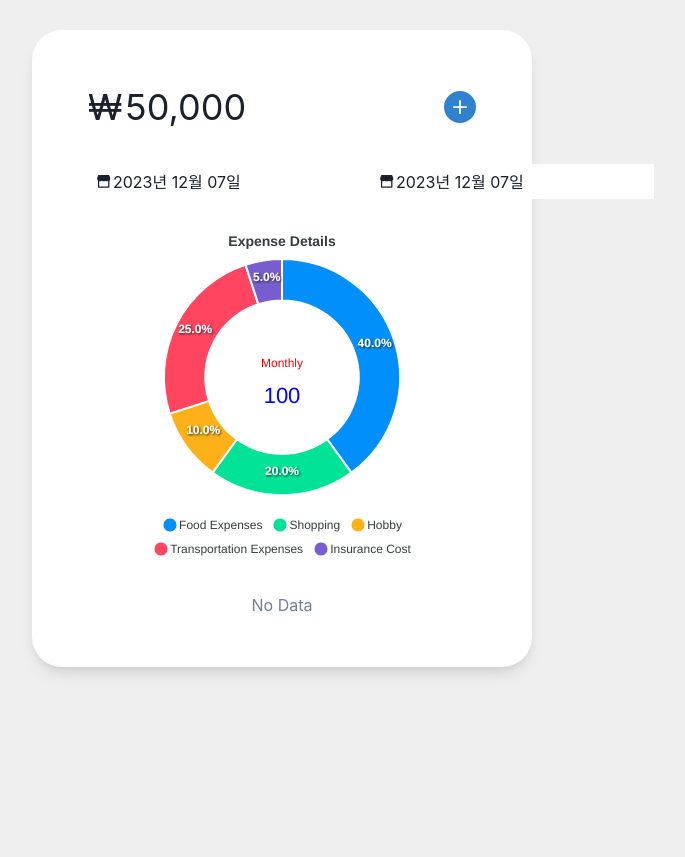
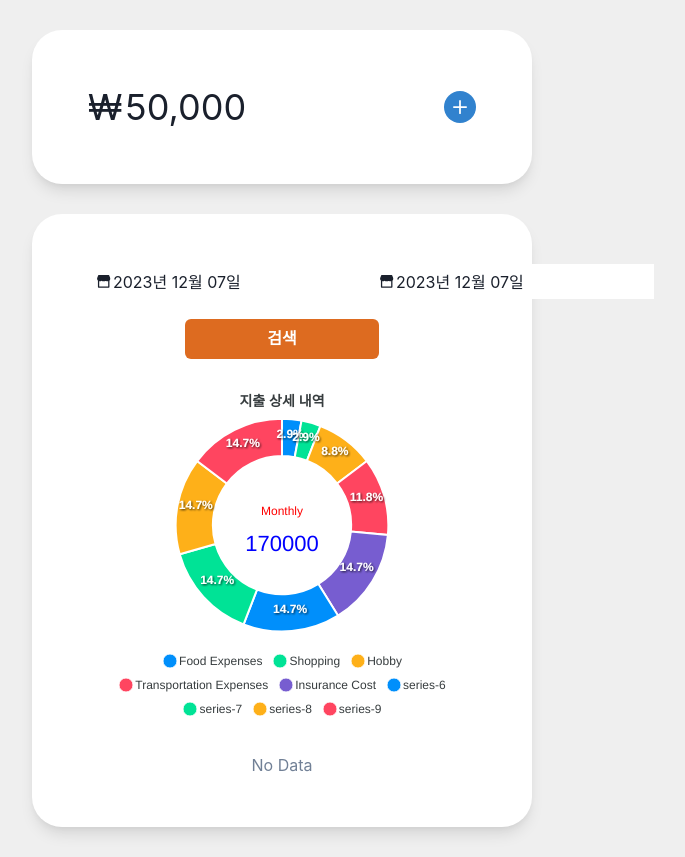
Before and after one commit to frontend-study-project/ExpenseTracker, a React (Create React App) app: page / in a window 1280 px wide. Shown: the whole page, without its empty margins (358-1043 px from the left). Before the commit the page ends 800 px from the top, so only its background shows below. Built offline with nearby package versions, Linux system fonts and the light colour scheme.

Commit message:
date컴포넌트& expense데이터 분리

```diff
--- a/src/App.js
+++ b/src/App.js
@@ -1,86 +1,15 @@
 import React, { useState } from "react";
 import "./App.css";
 import { Container, Flex, Text, VStack, Box } from "@chakra-ui/react";
-
-import DatePicker, { registerLocale } from "react-datepicker";
-import "react-datepicker/dist/react-datepicker.css";
-import ko from "date-fns/locale/ko";
-
 import List from "./components/List";
 import GraphItem from "./components/GraphItem";
 import AddItem from "./components/AddItem";
+import DateSelect from "./components/DateSelect";
 
-registerLocale("ko", ko);
 function App() {
-  const [items, setItems] = useState([
-    {
-      id: 0,
-      category: "식비",
-      description: "apple",
-      amount: 5000,
-      date: "2020-01-01",
-    },
-    {
-      id: 1,
-      category: "식비",
-      description: "banana",
-      amount: 5000,
-      date: "2020-01-02",
-    },
-    {
-      id: 2,
-      category: "식비",
-      description: "orange",
-      amount: 15000,
-      date: "2020-01-01",
-    },
-    {
-      id: 3,
-      category: "식비",
-      description: "grape",
-      amount: 20000,
-      date: "2020-05-01",
-    },
-    {
-      id: 4,
-      category: "쇼핑",
-      description: "shoes",
-      amount: 25000,
-      date: "2020-05-01",
-    },
-    {
-      id: 5,
-      category: "쇼핑",
-      description: "shoes",
-      amount: 25000,
-      date: "2023-05-01",
-    },
-    {
-      id: 6,
-      category: "쇼핑",
-      description: "shoes",
-      amount: 25000,
-      date: "2023-11-04",
-    },
-    {
-      id: 7,
-      category: "쇼핑",
-      description: "shoes",
-      amount: 25000,
-      date: "2023-11-05",
-    },
-    {
-      id: 8,
-      category: "쇼핑",
-      description: "shoes",
-      amount: 25000,
-      date: "2023-11-06",
-    },
-  ]);
-
+  const [items, setItems] = useState([]);
   const [startDate, setStartDate] = useState(new Date());
   const [endDate, setEndDate] = useState(new Date());
-
   return (
     <div className="App">
       <VStack
@@ -93,96 +22,22 @@ function App() {
         boxShadow="lg"
       >
         <AddItem />
-        <Container>
-          <Flex>
-            <DatePicker
-              showIcon
-              dateFormat={"yyyy년 MM월 dd일"}
-              locale="ko"
-              selected={startDate}
-              onChange={(date) => setStartDate(date)}
-              selectsStart
-              startDate={startDate}
-              icon={
-                <svg
-                  xmlns="http://www.w3.org/2000/svg"
-                  width="1em"
-                  height="1em"
-                  viewBox="0 0 50 40"
-                >
-                  <mask id="ipSApplication0">
-                    <g
-                      fill="none"
-                      stroke="#fff"
-                      strokeLinejoin="round"
-                      strokeWidth="4"
-                    >
-                      <path
-                        strokeLinecap="round"
-                        d="M40.04 22v20h-32V22"
-                      ></path>
-                      <path
-                        fill="#fff"
-                        d="M5.842 13.777C4.312 17.737 7.263 22 11.51 22c3.314 0 6.019-2.686 6.019-6a6 6 0 0 0 6 6h1.018a6 6 0 0 0 6-6c0 3.314 2.706 6 6.02 6c4.248 0 7.201-4.265 5.67-8.228L39.234 6H8.845l-3.003 7.777Z"
-                      ></path>
-                    </g>
-                  </mask>
-                  <path
-                    fill="currentColor"
-                    d="M0 0h48v48H0z"
-                    mask="url(#ipSApplication0)"
-                  ></path>
-                </svg>
-              }
-            />
-            <Box>
-              <Text></Text>
-            </Box>
-            <DatePicker
-              locale="ko"
-              showIcon
-              dateFormat={"yyyy년 MM월 dd일"}
-              selected={endDate}
-              onChange={(date) => setEndDate(date)}
-              selectsEnd
-              startDate={startDate}
-              endDate={endDate}
-              minDate={startDate}
-              icon={
-                <svg
-                  xmlns="http://www.w3.org/2000/svg"
-                  width="1em"
-                  height="1em"
-                  viewBox="0 0 50 40"
-                >
-                  <mask id="ipSApplication0">
-                    <g
-                      fill="none"
-                      stroke="#fff"
-                      strokeLinejoin="round"
-                      strokeWidth="4"
-                    >
-                      <path
-                        strokeLinecap="round"
-                        d="M40.04 22v20h-32V22"
-                      ></path>
-                      <path
-                        fill="#fff"
-                        d="M5.842 13.777C4.312 17.737 7.263 22 11.51 22c3.314 0 6.019-2.686 6.019-6a6 6 0 0 0 6 6h1.018a6 6 0 0 0 6-6c0 3.314 2.706 6 6.02 6c4.248 0 7.201-4.265 5.67-8.228L39.234 6H8.845l-3.003 7.777Z"
-                      ></path>
-                    </g>
-                  </mask>
-                  <path
-                    fill="currentColor"
-                    d="M0 0h48v48H0z"
-                    mask="url(#ipSApplication0)"
-                  ></path>
-                </svg>
-              }
-            />
-          </Flex>
-        </Container>
-
+      </VStack>
+      <VStack
+        maxW="500px"
+        m="30px auto"
+        p="50px 40px"
+        borderRadius="30px"
+        spacing="30px"
+        bg="white"
+        boxShadow="lg"
+      >
+        <DateSelect
+          startDate={startDate}
+          endDate={endDate}
+          setStartDate={setStartDate}
+          setEndDate={setEndDate}
+        />
         <GraphItem />
         <List
           items={items}
--- a/src/components/AddItem/index.jsx
+++ b/src/components/AddItem/index.jsx
@@ -14,6 +14,7 @@ import {
 } from "@chakra-ui/react";
 import { AddIcon } from "@chakra-ui/icons";
 import { useState } from "react";
+import { categoryList } from "../../utils/data/categoryList";
 
 const AddItem = () => {
   const [isAdd, setAdd] = useState(false);
@@ -52,9 +53,13 @@ const AddItem = () => {
                 Category
               </Text>
               <Select size="sm" placeholder="Category">
-                <option value="option1">Option 1</option>
-                <option value="option2">Option 2</option>
-                <option value="option3">Option 3</option>
+                {categoryList.map((item, index) => {
+                  return (
+                    <option key={index} value={item.name}>
+                      {item.name}
+                    </option>
+                  );
+                })}
               </Select>
             </Box>
             <Box w="100%">
--- /dev/null
+++ b/src/components/DateSelect/index.jsx
@@ -0,0 +1,95 @@
+import { Container, Flex, Button } from "@chakra-ui/react";
+import DatePicker, { registerLocale } from "react-datepicker";
+import "react-datepicker/dist/react-datepicker.css";
+import ko from "date-fns/locale/ko";
+const DateSelect = ({ startDate, endDate, setStartDate, setEndDate }) => {
+  registerLocale("ko", ko);
+  return (
+    <Container>
+      <Flex>
+        <DatePicker
+          showIcon
+          dateFormat={"yyyy년 MM월 dd일"}
+          locale="ko"
+          selected={startDate}
+          onChange={(date) => setStartDate(date)}
+          selectsStart
+          startDate={startDate}
+          icon={
+            <svg
+              xmlns="http://www.w3.org/2000/svg"
+              width="1em"
+              height="1em"
+              viewBox="0 0 50 40"
+            >
+              <mask id="ipSApplication0">
+                <g
+                  fill="none"
+                  stroke="#fff"
+                  strokeLinejoin="round"
+                  strokeWidth="4"
+                >
+                  <path strokeLinecap="round" d="M40.04 22v20h-32V22"></path>
+                  <path
+                    fill="#fff"
+                    d="M5.842 13.777C4.312 17.737 7.263 22 11.51 22c3.314 0 6.019-2.686 6.019-6a6 6 0 0 0 6 6h1.018a6 6 0 0 0 6-6c0 3.314 2.706 6 6.02 6c4.248 0 7.201-4.265 5.67-8.228L39.234 6H8.845l-3.003 7.777Z"
+                  ></path>
+                </g>
+              </mask>
+              <path
+                fill="currentColor"
+                d="M0 0h48v48H0z"
+                mask="url(#ipSApplication0)"
+              ></path>
+            </svg>
+          }
+        />
+        <DatePicker
+          locale="ko"
+          showIcon
+          dateFormat={"yyyy년 MM월 dd일"}
+          selected={endDate}
+          onChange={(date) => setEndDate(date)}
+          selectsEnd
+          startDate={startDate}
+          endDate={endDate}
+          minDate={startDate}
+          icon={
+            <svg
+              xmlns="http://www.w3.org/2000/svg"
+              width="1em"
+              height="1em"
+              viewBox="0 0 50 40"
+            >
+              <mask id="ipSApplication0">
+                <g
+                  fill="none"
+                  stroke="#fff"
+                  strokeLinejoin="round"
+                  strokeWidth="4"
+                >
+                  <path strokeLinecap="round" d="M40.04 22v20h-32V22"></path>
+                  <path
+                    fill="#fff"
+                    d="M5.842 13.777C4.312 17.737 7.263 22 11.51 22c3.314 0 6.019-2.686 6.019-6a6 6 0 0 0 6 6h1.018a6 6 0 0 0 6-6c0 3.314 2.706 6 6.02 6c4.248 0 7.201-4.265 5.67-8.228L39.234 6H8.845l-3.003 7.777Z"
+                  ></path>
+                </g>
+              </mask>
+              <path
+                fill="currentColor"
+                d="M0 0h48v48H0z"
+                mask="url(#ipSApplication0)"
+              ></path>
+            </svg>
+          }
+        />
+      </Flex>
+      <Flex textAlign="center" display="flex" justifyContent="center">
+        <Button colorScheme="orange" w="50%" size="md" mt="20px">
+          검색
+        </Button>
+      </Flex>
+    </Container>
+  );
+};
+export default DateSelect;
--- a/src/components/GraphItem/index.jsx
+++ b/src/components/GraphItem/index.jsx
@@ -1,12 +1,15 @@
 import ReactApexChart from "react-apexcharts";
+import { expense } from "../../utils/data/expense";
 
 const GraphItem = () => {
   // 도넛차트 데이터!!
   const donutData = {
-    series: [40, 20, 10, 25, 5],
+    series: expense.map((item) => item.amount),
     options: {
       chart: {
         type: "donut",
+        height: 1000,
+        width: 1000,
       },
       legend: {
         position: "bottom",
@@ -45,7 +48,7 @@ const GraphItem = () => {
         "Insurance Cost",
       ],
       title: {
-        text: "Expense Details",
+        text: "지출 상세 내역",
         align: "center",
       },
     },
--- /dev/null
+++ b/src/utils/data/expense.js
@@ -0,0 +1,65 @@
+export const expense = [
+  {
+    id: 0,
+    category: "식비",
+    description: "apple",
+    amount: 5000,
+    date: "2020-01-01",
+  },
+  {
+    id: 1,
+    category: "식비",
+    description: "banana",
+    amount: 5000,
+    date: "2020-01-02",
+  },
+  {
+    id: 2,
+    category: "식비",
+    description: "orange",
+    amount: 15000,
+    date: "2020-01-01",
+  },
+  {
+    id: 3,
+    category: "식비",
+    description: "grape",
+    amount: 20000,
+    date: "2020-05-01",
+  },
+  {
+    id: 4,
+    category: "쇼핑",
+    description: "shoes",
+    amount: 25000,
+    date: "2020-05-01",
+  },
+  {
+    id: 5,
+    category: "쇼핑",
+    description: "shoes",
+    amount: 25000,
+    date: "2023-05-01",
+  },
+  {
+    id: 6,
+    category: "쇼핑",
+    description: "shoes",
+    amount: 25000,
+    date: "2023-11-04",
+  },
+  {
+    id: 7,
+    category: "쇼핑",
+    description: "shoes",
+    amount: 25000,
+    date: "2023-11-05",
+  },
+  {
+    id: 8,
+    category: "쇼핑",
+    description: "shoes",
+    amount: 25000,
+    date: "2023-11-06",
+  },
+];
```
